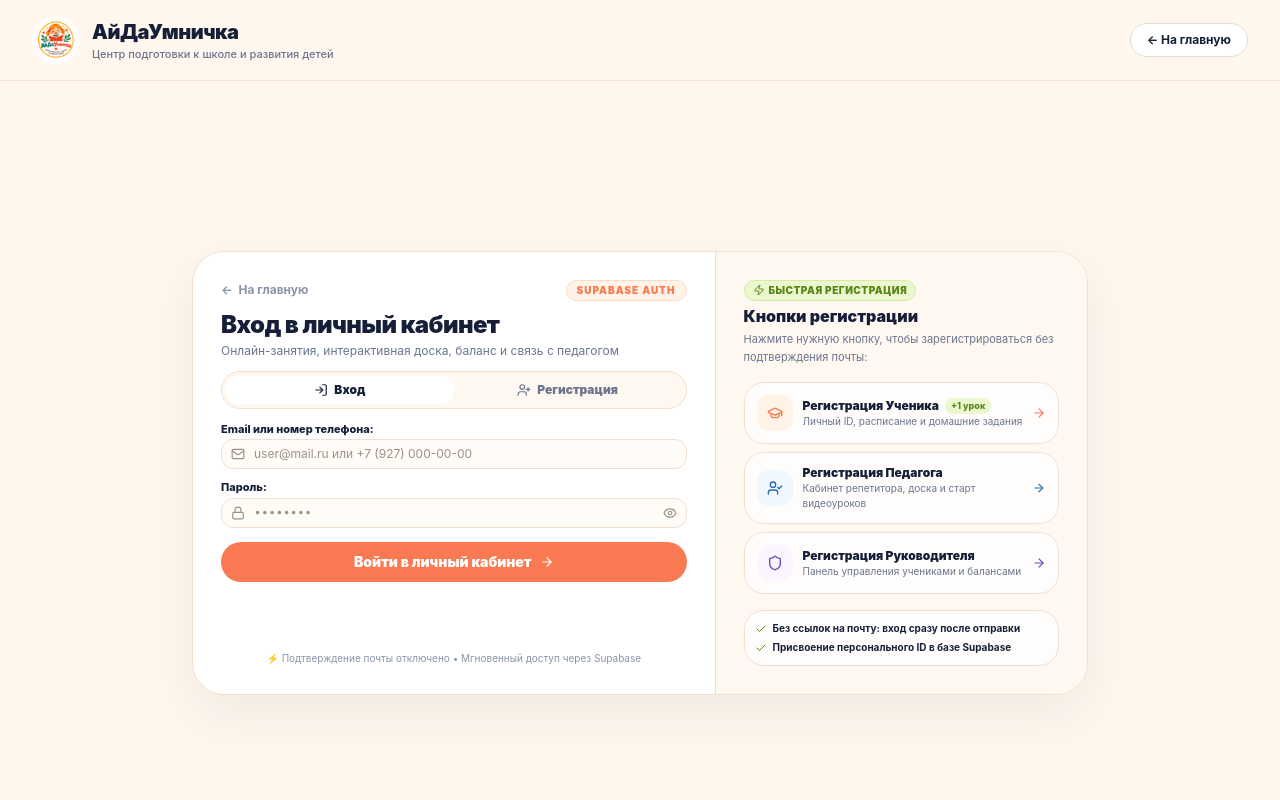
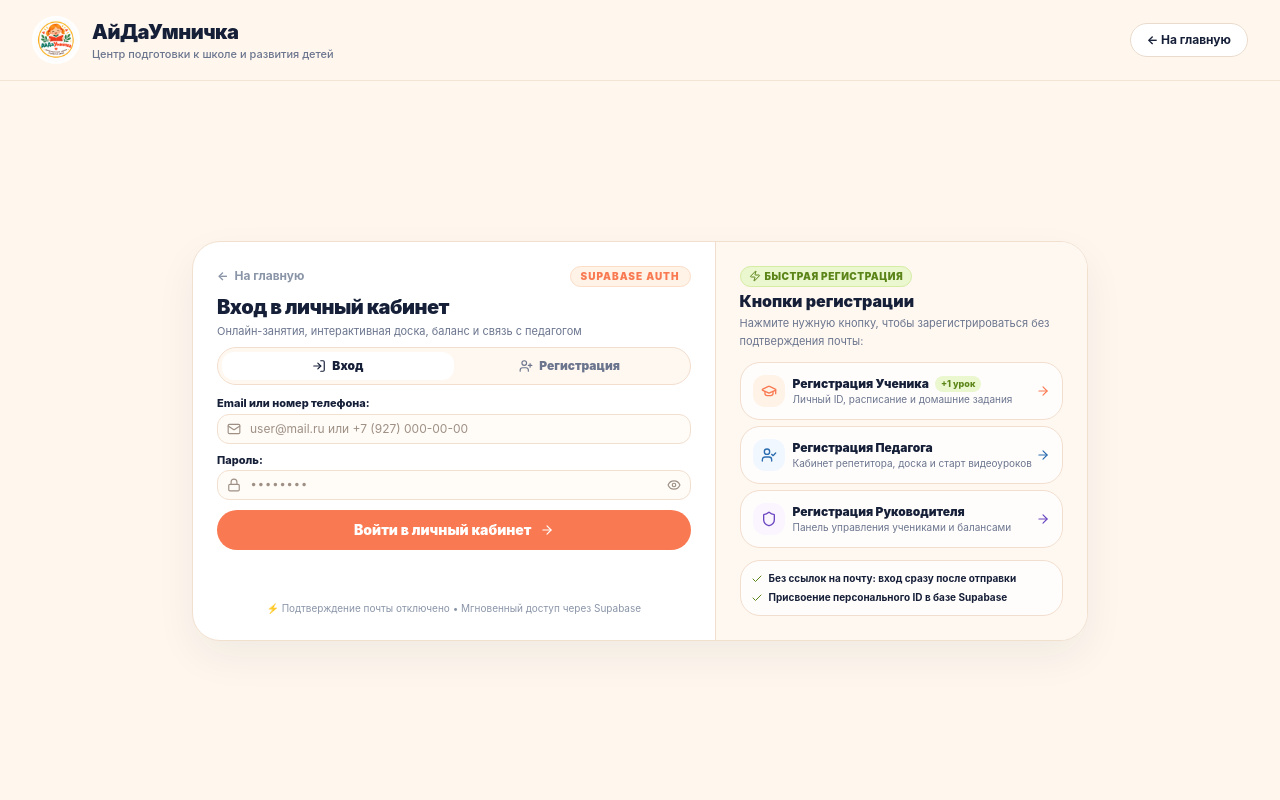
Before and after one commit to GreMZaa/ayda-umnichka, a Next.js app: page /login in a window 1280 px wide. Shown: the top 800 px of the page. Built offline with nearby package versions, Linux system fonts and the light colour scheme; no server answers.

Commit message:
fix(ui): eliminate page scroll on /login with fit viewport and remove footer overflow

```diff
--- a/src/app/login/page.tsx
+++ b/src/app/login/page.tsx
@@ -203,15 +203,15 @@ function LoginFormContent() {
   };
 
   return (
-    <div className="h-[calc(100dvh-4rem)] sm:h-[calc(100dvh-5rem)] max-h-[calc(100dvh-4rem)] sm:max-h-[calc(100dvh-5rem)] overflow-hidden bg-[#FFF7EE] flex items-center justify-center p-2 sm:p-4 lg:p-6 select-none">
-      <div className="w-full max-w-4xl max-h-full overflow-hidden bg-white rounded-[24px] sm:rounded-[32px] border border-[#F2E0CF] shadow-[0_20px_50px_rgba(22,31,56,0.06)] flex flex-col justify-center">
+    <div className="w-full h-[calc(100dvh-4rem)] sm:h-[calc(100dvh-5rem)] overflow-hidden bg-[#FFF7EE] flex items-center justify-center p-2 sm:p-4 select-none">
+      <div className="w-full max-w-4xl max-h-[calc(100dvh-4.5rem)] sm:max-h-[calc(100dvh-5.5rem)] bg-white rounded-[24px] sm:rounded-[28px] border border-[#F2E0CF] shadow-[0_16px_40px_rgba(22,31,56,0.06)] overflow-y-auto lg:overflow-hidden flex flex-col justify-center">
         <div className="grid grid-cols-1 lg:grid-cols-12 items-stretch">
 
           {/* Left Column: Interactive Supabase Auth Form */}
-          <div className="lg:col-span-7 p-4 sm:p-6 lg:p-7 flex flex-col justify-between">
+          <div className="lg:col-span-7 p-4 sm:p-5 lg:p-6 flex flex-col justify-between">
             <div>
               {/* Back Link & Tag */}
-              <div className="flex items-center justify-between pb-2">
+              <div className="flex items-center justify-between pb-1.5">
                 <a
                   href="https://ayda-umnichka.vercel.app"
                   className="inline-flex items-center gap-1.5 text-xs font-bold text-[#8A95A8] hover:text-coralAccent transition-colors duration-140"
@@ -225,11 +225,11 @@ function LoginFormContent() {
               </div>
 
               {/* Title */}
-              <div className="space-y-0.5 pb-3">
-                <h1 className="text-xl sm:text-2xl font-black text-[#161F38] tracking-tight">
+              <div className="space-y-0.5 pb-2">
+                <h1 className="text-lg sm:text-xl font-black text-[#161F38] tracking-tight">
                   {tab === 'register' ? 'Быстрая регистрация' : 'Вход в личный кабинет'}
                 </h1>
-                <p className="text-[11px] sm:text-xs text-[#6B758E]">
+                <p className="text-[11px] text-[#6B758E]">
                   {tab === 'register'
                     ? `Создание кабинета: ${selectedRole === 'student' ? 'Ученик (+1 урок)' : selectedRole === 'teacher' ? 'Педагог' : 'Администратор'} • Без подтверждения почты`
                     : 'Онлайн-занятия, интерактивная доска, баланс и связь с педагогом'}
@@ -237,7 +237,7 @@ function LoginFormContent() {
               </div>
 
               {/* Tabs: Login vs Register */}
-              <div className="flex bg-[#FFF8F1] p-1 rounded-2xl border border-[#F2DECE] mb-3">
+              <div className="flex bg-[#FFF8F1] p-1 rounded-2xl border border-[#F2DECE] mb-2.5">
                 <button
                   type="button"
                   onClick={() => {
@@ -274,21 +274,21 @@ function LoginFormContent() {
 
               {/* Feedback messages */}
               {errorMessage && (
-                <div className="mb-2.5 p-2.5 bg-red-50 border border-red-200 rounded-2xl text-xs text-red-700 flex items-center gap-2">
+                <div className="mb-2 p-2 bg-red-50 border border-red-200 rounded-xl text-xs text-red-700 flex items-center gap-2">
                   <AlertCircle className="w-4 h-4 shrink-0 text-red-500" />
                   <span className="leading-tight">{errorMessage}</span>
                 </div>
               )}
 
               {successMessage && (
-                <div className="mb-2.5 p-2.5 bg-emerald-50 border border-emerald-200 rounded-2xl text-xs text-emerald-800 flex items-center gap-2">
+                <div className="mb-2 p-2 bg-emerald-50 border border-emerald-200 rounded-xl text-xs text-emerald-800 flex items-center gap-2">
                   <CheckCircle2 className="w-4 h-4 shrink-0 text-emerald-600" />
                   <span className="leading-tight">{successMessage}</span>
                 </div>
               )}
 
               {/* Form */}
-              <form onSubmit={handleAuthSubmit} className="space-y-2.5">
+              <form onSubmit={handleAuthSubmit} className="space-y-2">
                 {tab === 'register' && (
                   <div className="grid grid-cols-1 sm:grid-cols-2 gap-2">
                     <div className="space-y-0.5">
@@ -363,11 +363,11 @@ function LoginFormContent() {
                 </div>
 
                 {/* Submit Button */}
-                <div className="pt-1">
+                <div className="pt-0.5">
                   <button
                     type="submit"
                     disabled={loading}
-                    className="w-full bg-coralAccent hover:bg-coralAccent-hover text-white font-black text-xs sm:text-sm py-2.5 rounded-full shadow-xs transition-[background-color,transform,box-shadow] duration-140 ease-out-emil flex items-center justify-center gap-2 active:scale-[0.97] disabled:opacity-50 cursor-pointer"
+                    className="w-full bg-coralAccent hover:bg-coralAccent-hover text-white font-black text-xs sm:text-sm py-2 sm:py-2.5 rounded-full shadow-xs transition-[background-color,transform,box-shadow] duration-140 ease-out-emil flex items-center justify-center gap-2 active:scale-[0.97] disabled:opacity-50 cursor-pointer"
                   >
                     <span>
                       {loading
@@ -382,44 +382,44 @@ function LoginFormContent() {
               </form>
             </div>
 
-            <p className="text-[10px] text-[#8A95A8] text-center pt-2">
+            <p className="text-[10px] text-[#8A95A8] text-center pt-1.5">
               ⚡ Подтверждение почты отключено • Мгновенный доступ через Supabase
             </p>
           </div>
 
           {/* Right Column: Registration Buttons Block */}
-          <div className="lg:col-span-5 bg-[#FFF8F1] p-4 sm:p-6 lg:p-7 border-t lg:border-t-0 lg:border-l border-[#F2DECE] flex flex-col justify-between space-y-4">
+          <div className="lg:col-span-5 bg-[#FFF8F1] p-4 sm:p-5 lg:p-6 border-t lg:border-t-0 lg:border-l border-[#F2DECE] flex flex-col justify-between space-y-3">
 
             {/* Header */}
-            <div className="space-y-1">
+            <div className="space-y-0.5">
               <div className="flex items-center gap-2">
                 <span className="text-[10px] font-black text-[#5C8519] uppercase tracking-wider bg-[#EAF7CF] px-2 py-0.5 rounded-full border border-[#D5ECA3] flex items-center gap-1">
                   <Zap className="w-3 h-3 text-[#5C8519]" />
                   БЫСТРАЯ РЕГИСТРАЦИЯ
                 </span>
               </div>
-              <h3 className="text-base font-black text-[#161F38] leading-snug">
+              <h3 className="text-sm sm:text-base font-black text-[#161F38] leading-snug">
                 Кнопки регистрации
               </h3>
-              <p className="text-[11px] text-[#6B758E] leading-relaxed">
+              <p className="text-[10px] sm:text-[11px] text-[#6B758E] leading-relaxed">
                 Нажмите нужную кнопку, чтобы зарегистрироваться без подтверждения почты:
               </p>
             </div>
 
             {/* Quick Registration Buttons */}
-            <div className="space-y-2">
+            <div className="space-y-1.5">
               {/* Button 1: Student Registration */}
               <button
                 type="button"
                 onClick={() => handleSelectRegistrationRole('student')}
-                className={`w-full group p-3 rounded-2xl border transition-[background-color,border-color,transform] duration-140 ease-out-emil active:scale-[0.98] flex items-center justify-between text-left cursor-pointer shadow-2xs ${
+                className={`w-full group p-2.5 sm:p-3 rounded-2xl border transition-[background-color,border-color,transform] duration-140 ease-out-emil active:scale-[0.98] flex items-center justify-between text-left cursor-pointer shadow-2xs ${
                   tab === 'register' && selectedRole === 'student'
                     ? 'bg-white border-coralAccent ring-2 ring-coralAccent/20'
                     : 'bg-white/80 hover:bg-white border-[#F2DECE] hover:border-coralAccent'
                 }`}
               >
-                <div className="flex items-center gap-2.5">
-                  <div className="w-9 h-9 rounded-xl bg-[#FFF2E6] text-coralAccent flex items-center justify-center font-bold shrink-0 group-hover:scale-105 transition-transform duration-140">
+                <div className="flex items-center gap-2">
+                  <div className="w-8 h-8 rounded-xl bg-[#FFF2E6] text-coralAccent flex items-center justify-center font-bold shrink-0 group-hover:scale-105 transition-transform duration-140">
                     <GraduationCap className="w-4 h-4" />
                   </div>
                   <div>
@@ -441,14 +441,14 @@ function LoginFormContent() {
               <button
                 type="button"
                 onClick={() => handleSelectRegistrationRole('teacher')}
-                className={`w-full group p-3 rounded-2xl border transition-[background-color,border-color,transform] duration-140 ease-out-emil active:scale-[0.98] flex items-center justify-between text-left cursor-pointer shadow-2xs ${
+                className={`w-full group p-2.5 sm:p-3 rounded-2xl border transition-[background-color,border-color,transform] duration-140 ease-out-emil active:scale-[0.98] flex items-center justify-between text-left cursor-pointer shadow-2xs ${
                   tab === 'register' && selectedRole === 'teacher'
                     ? 'bg-white border-[#2B6CB0] ring-2 ring-[#2B6CB0]/20'
                     : 'bg-white/80 hover:bg-white border-[#F2DECE] hover:border-[#2B6CB0]'
                 }`}
               >
-                <div className="flex items-center gap-2.5">
-                  <div className="w-9 h-9 rounded-xl bg-[#F0F7FF] text-[#2B6CB0] flex items-center justify-center font-bold shrink-0 group-hover:scale-105 transition-transform duration-140">
+                <div className="flex items-center gap-2">
+                  <div className="w-8 h-8 rounded-xl bg-[#F0F7FF] text-[#2B6CB0] flex items-center justify-center font-bold shrink-0 group-hover:scale-105 transition-transform duration-140">
                     <UserCheck className="w-4 h-4" />
                   </div>
                   <div>
@@ -467,14 +467,14 @@ function LoginFormContent() {
               <button
                 type="button"
                 onClick={() => handleSelectRegistrationRole('admin')}
-                className={`w-full group p-3 rounded-2xl border transition-[background-color,border-color,transform] duration-140 ease-out-emil active:scale-[0.98] flex items-center justify-between text-left cursor-pointer shadow-2xs ${
+                className={`w-full group p-2.5 sm:p-3 rounded-2xl border transition-[background-color,border-color,transform] duration-140 ease-out-emil active:scale-[0.98] flex items-center justify-between text-left cursor-pointer shadow-2xs ${
                   tab === 'register' && selectedRole === 'admin'
                     ? 'bg-white border-[#6B46C1] ring-2 ring-[#6B46C1]/20'
                     : 'bg-white/80 hover:bg-white border-[#F2DECE] hover:border-[#6B46C1]'
                 }`}
               >
-                <div className="flex items-center gap-2.5">
-                  <div className="w-9 h-9 rounded-xl bg-[#FAF5FF] text-[#6B46C1] flex items-center justify-center font-bold shrink-0 group-hover:scale-105 transition-transform duration-140">
+                <div className="flex items-center gap-2">
+                  <div className="w-8 h-8 rounded-xl bg-[#FAF5FF] text-[#6B46C1] flex items-center justify-center font-bold shrink-0 group-hover:scale-105 transition-transform duration-140">
                     <Shield className="w-4 h-4" />
                   </div>
                   <div>
@@ -491,7 +491,7 @@ function LoginFormContent() {
             </div>
 
             {/* Instant Access Benefits */}
-            <div className="bg-white/70 p-2.5 rounded-2xl border border-[#F2DECE] space-y-1">
+            <div className="bg-white/70 p-2 sm:p-2.5 rounded-2xl border border-[#F2DECE] space-y-1">
               <div className="flex items-center gap-1.5 text-[10px] font-bold text-[#161F38]">
                 <Check className="w-3 h-3 text-[#5C8519]" />
                 <span>Без ссылок на почту: вход сразу после отправки</span>
--- a/src/components/ContentWrapper.tsx
+++ b/src/components/ContentWrapper.tsx
@@ -6,8 +6,9 @@ import { usePathname } from 'next/navigation';
 export default function ContentWrapper({ children }: { children: React.ReactNode }) {
   const pathname = usePathname();
   const isHome = pathname === '/';
+  const isLogin = pathname === '/login';
 
-  if (isHome) {
+  if (isHome || isLogin) {
     return (
       <main className="flex-1 w-full overflow-hidden flex flex-col">
         {children}
--- a/src/components/Footer.tsx
+++ b/src/components/Footer.tsx
@@ -7,8 +7,8 @@ import { usePathname } from 'next/navigation';
 export default function Footer() {
   const pathname = usePathname();
 
-  // On homepage ('/'), footer is neatly integrated into the last fullpage slide!
-  if (pathname === '/') return null;
+  // On homepage ('/') and login ('/login'), footer is excluded to guarantee zero-scroll viewport
+  if (pathname === '/' || pathname === '/login') return null;
 
   return (
     <footer className="bg-white/80 border-t border-[#F4E4D3] py-6 text-center text-xs text-ink-500">
```
